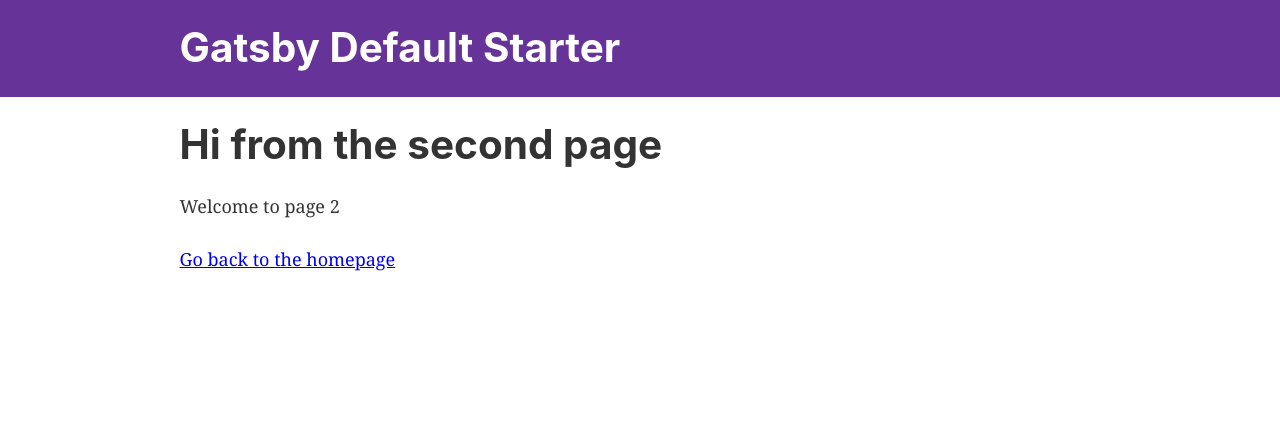
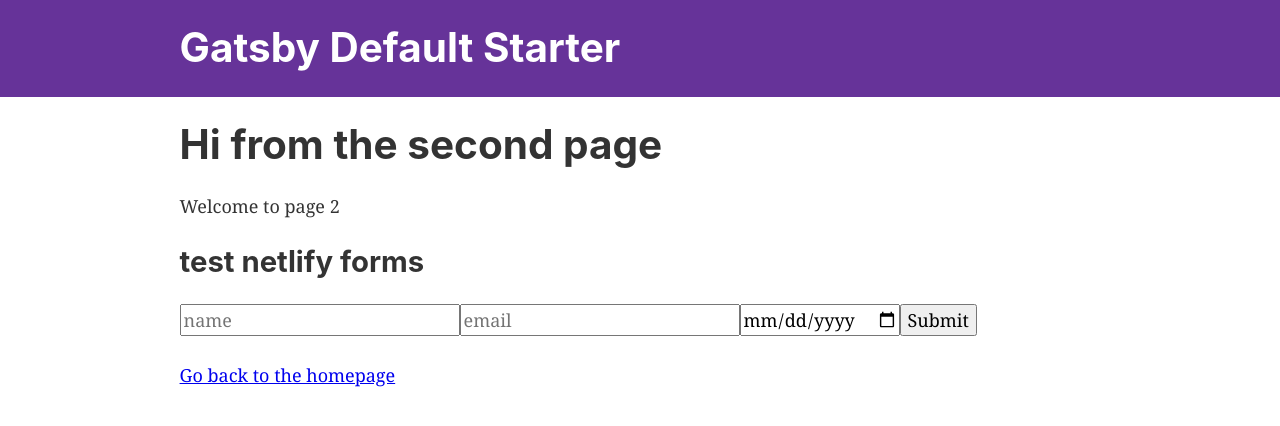
Before and after one commit to horacioh/netlify-playground, a Gatsby site: page /page-2 in a window 1280 px wide. Built offline with nearby package versions, Linux system fonts and the light colour scheme; Gatsby itself is replaced by a stand-in of ours.

Commit message:
form added to page 2

```diff
--- a/src/pages/page-2.js
+++ b/src/pages/page-2.js
@@ -4,13 +4,40 @@
 import Layout from '../components/layout'
 import SEO from '../components/seo'
 
-const SecondPage = () => (
+class SecondPage extends React.Component {
+  state = {
+    sent: false,
+  }
+
+  handleSubmit = e => {
+    e.preventDefault()
+    this.setState({ sent: true })
+  }
+
+  render() {
+    return (
       <Layout>
         <SEO title="Page two" />
         <h1>Hi from the second page</h1>
         <p>Welcome to page 2</p>
+        <h2> test netlify forms</h2>
+        <form netlify onSubmit={this.handleSubmit}>
+          <input type="text" name="name" placeholder="name" />
+          <input type="email" name="email" placeholder="email" />
+          <input type="date" name="startDate" />
+
+          {this.state.sent ? (
+            <p>thanks for submit!</p>
+          ) : (
+            <button type="submit" disabled={this.state.sent}>
+              Submit
+            </button>
+          )}
+        </form>
         <Link to="/">Go back to the homepage</Link>
       </Layout>
     )
+  }
+}
 
 export default SecondPage
```
Lines whose indentation alone changed are shown as unchanged.
